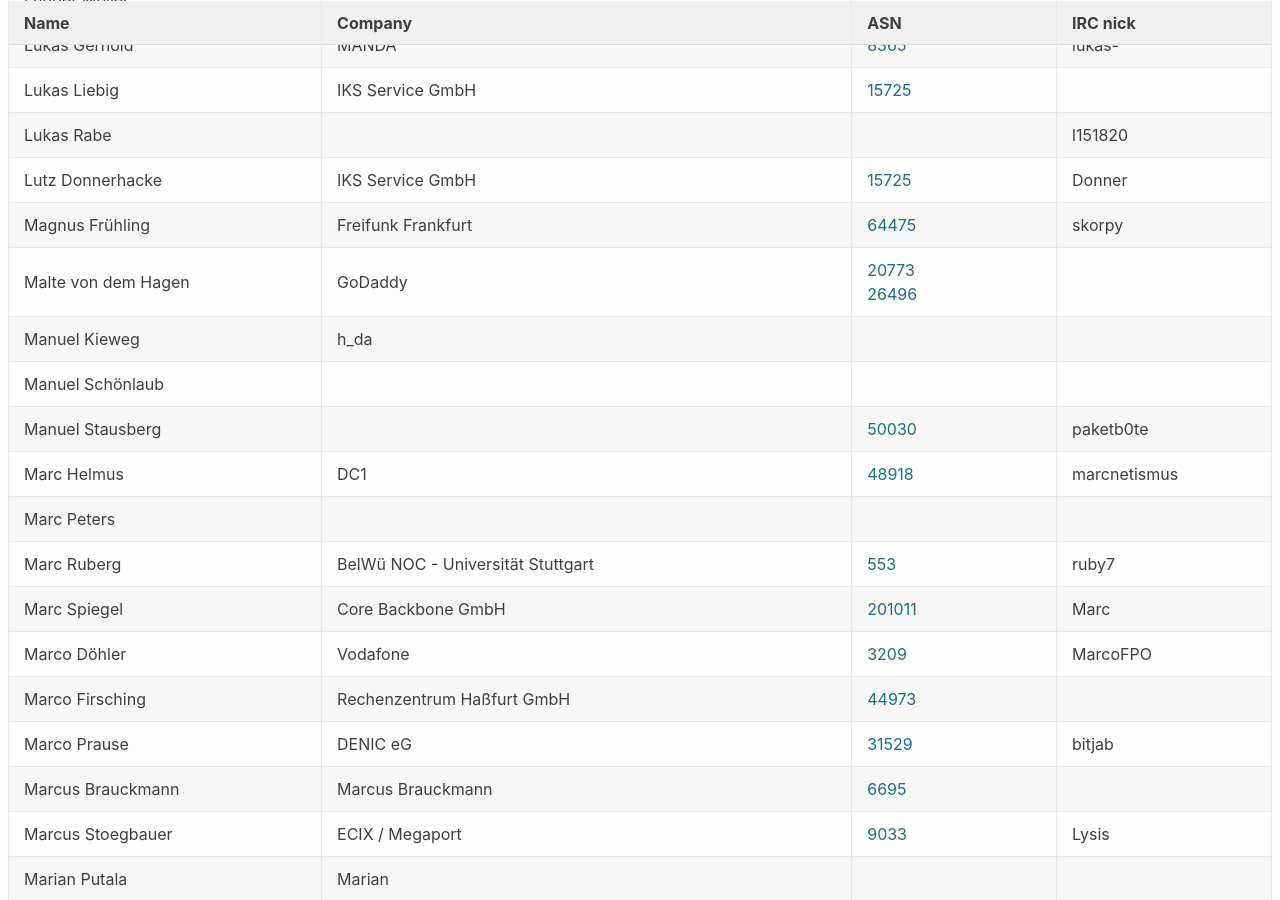
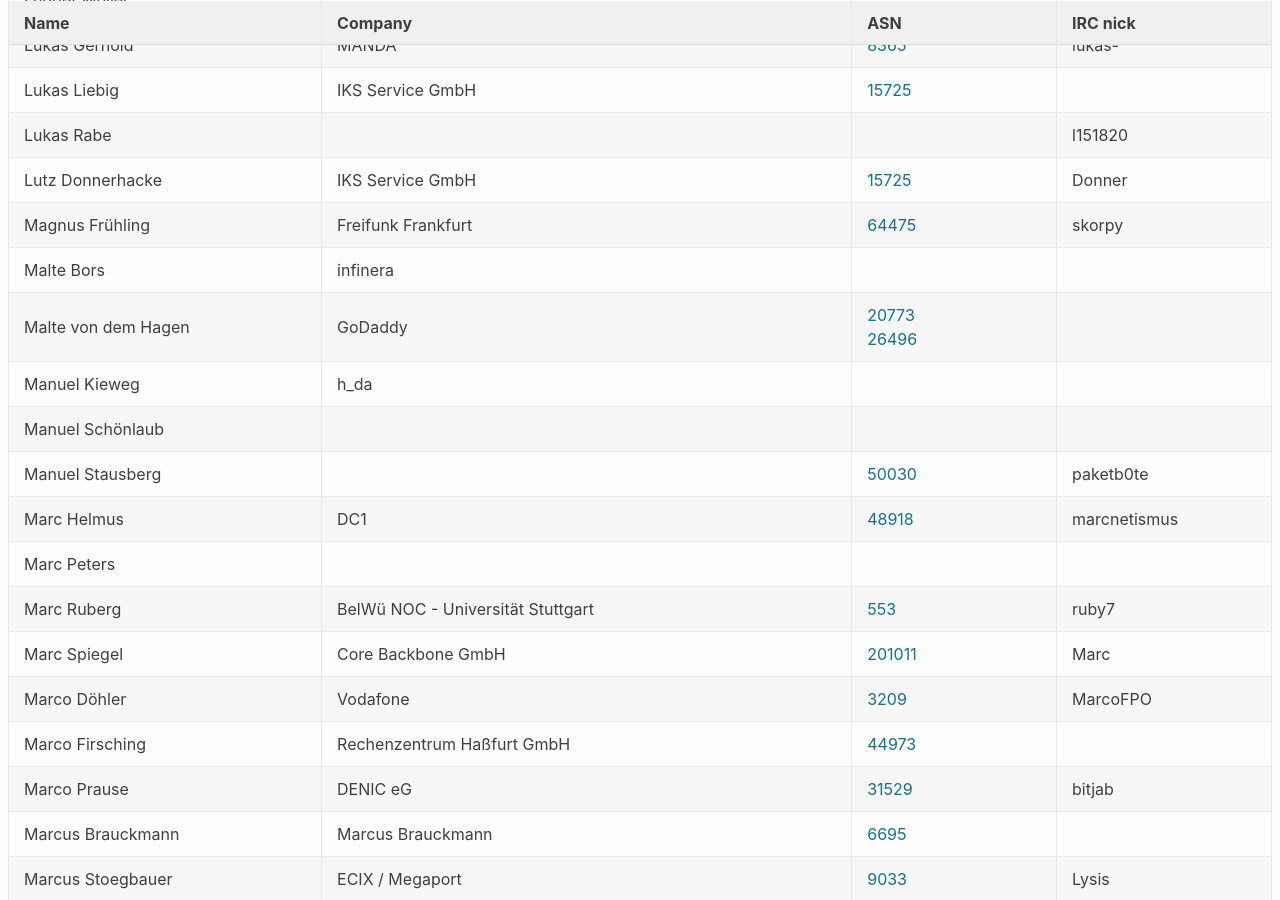
Before and after one commit to denog/pretix-attendeelist, a Jekyll site: the page built from index.markdown, in a window 1280 px wide and 900 px high, scrolled down 5590 px. Built offline with Jekyll 4.4.1, drawn with Linux system fonts in a browser that asks for light colours.

Commit message:
Latest data: Fri Oct 16 16:32:24 UTC 2020

```diff
--- a/_data/attendees.json
+++ b/_data/attendees.json
@@ -720,6 +720,12 @@
     "asn": "64475"
   },
   {
+    "name": "Malte Bors",
+    "company": "infinera",
+    "irc": null,
+    "asn": null
+  },
+  {
     "name": "Malte von dem Hagen",
     "company": "GoDaddy",
     "irc": null,
```
